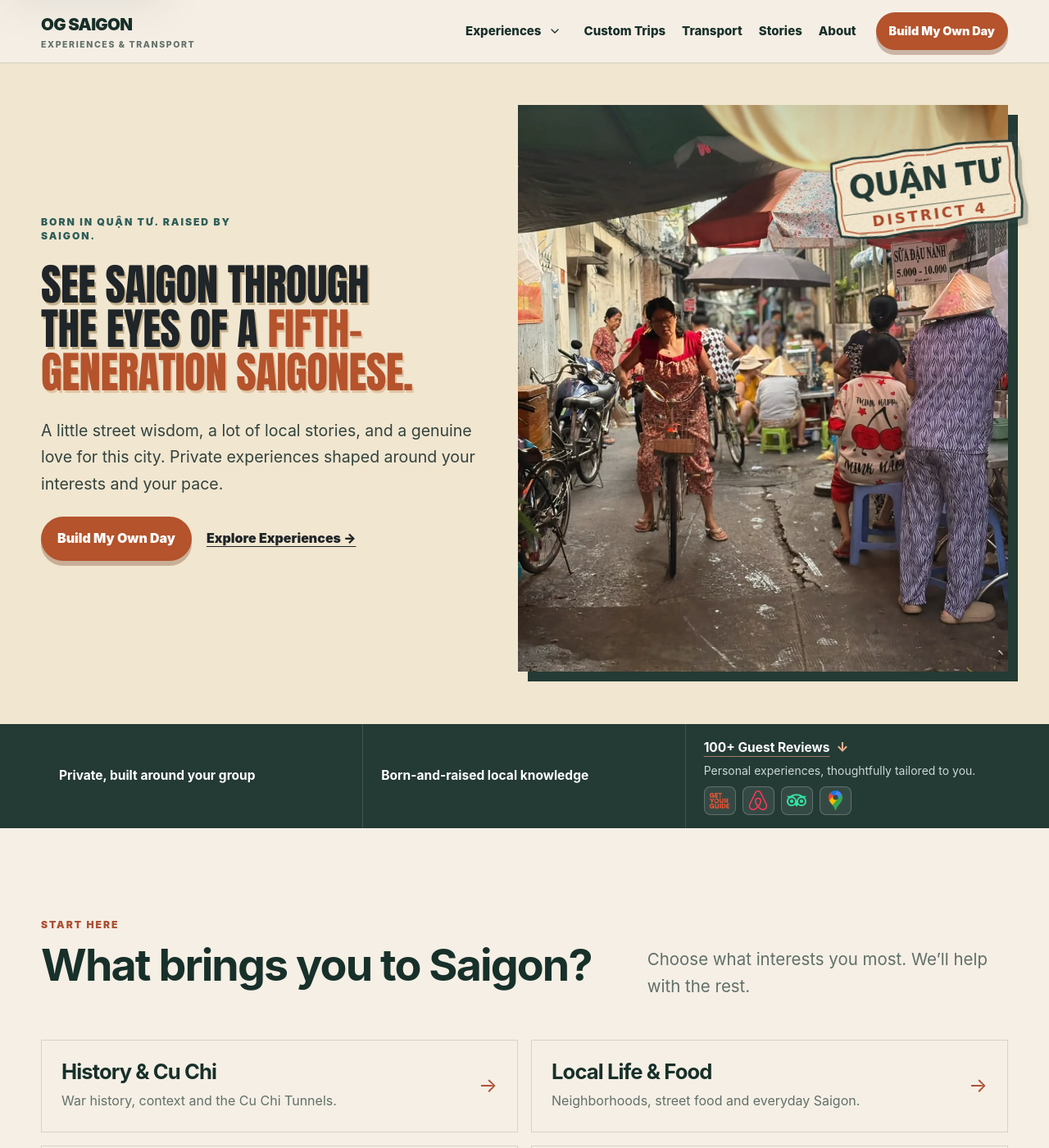
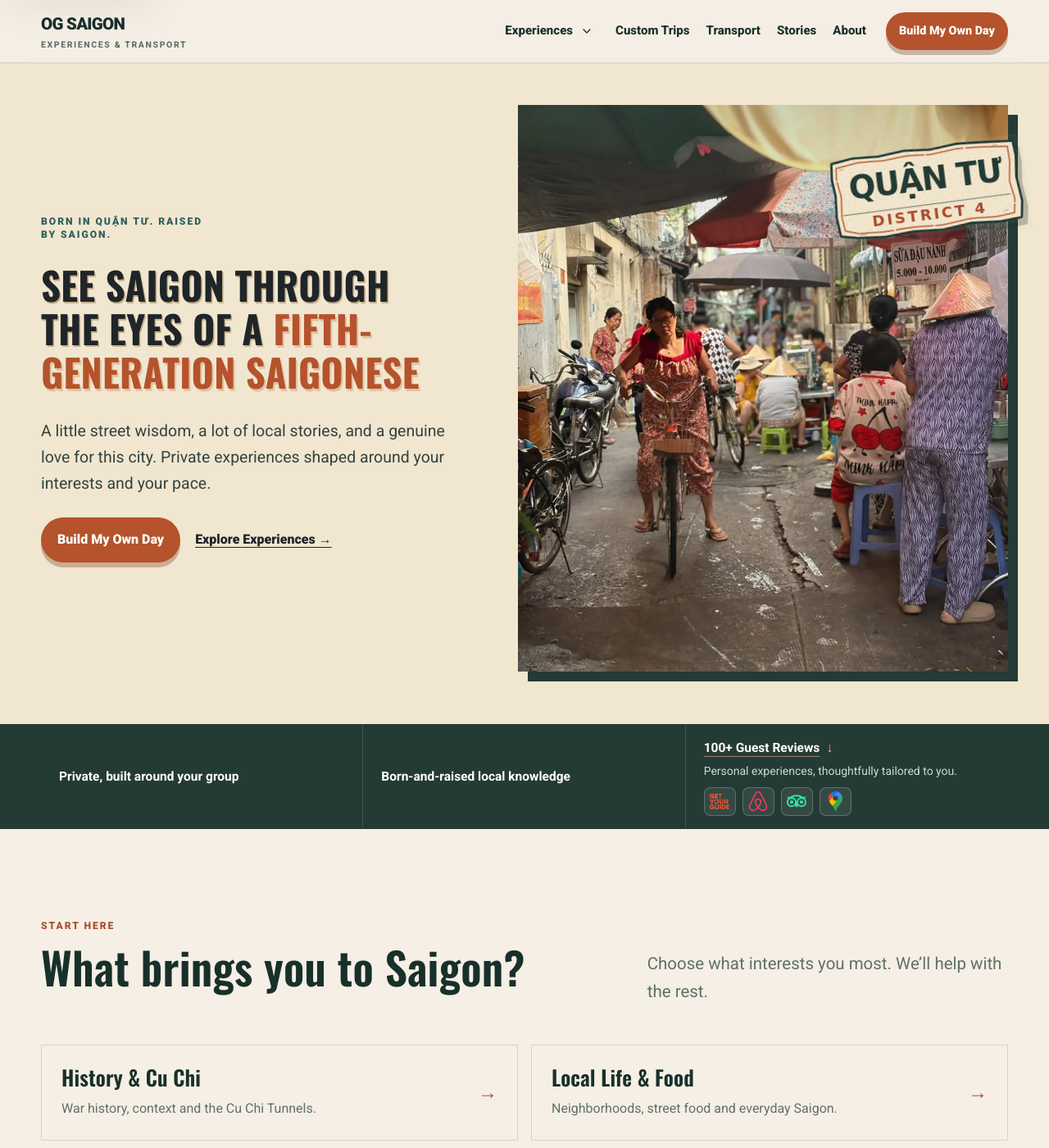
Before and after one commit to DSG2025/DSG2025.github.io, a Jekyll site: the page built from index.html, in a window 1280 px wide and 1400 px high. Shown: the whole window at 82% size. Built offline with Jekyll 4.4.1, drawn with Linux system fonts in a browser that asks for light colours.

Commit message:
V2 typography preview: Oswald headings, Roboto text, balanced tracking and spacing

```diff
--- a/assets/css/cu-chi-v2.css
+++ b/assets/css/cu-chi-v2.css
@@ -7,7 +7,7 @@
 .cu-chi-v2 a:focus-visible, .cu-chi-v2 summary:focus-visible{outline:3px solid #d68361;outline-offset:4px}
 .cu-chi-v2 img{display:block;width:100%;height:100%;object-fit:cover}
 .cu-chi-v2 h1, .cu-chi-v2 h2, .cu-chi-v2 h3, .cu-chi-v2 p{margin-top:0}
-.cu-chi-v2 h1, .cu-chi-v2 h2, .cu-chi-v2 h3{line-height:1.12;letter-spacing:-.035em}
+.cu-chi-v2 h1, .cu-chi-v2 h2, .cu-chi-v2 h3{line-height:1.17;letter-spacing:.005em}
 .cu-chi-v2 h1{font-size:clamp(2.3rem,4.5vw,4.1rem)}
 .cu-chi-v2 h2{font-size:clamp(1.85rem,3.3vw,2.8rem)}
 .cu-chi-v2 h3{font-size:1.18rem}
--- a/assets/css/custom-trip.css
+++ b/assets/css/custom-trip.css
@@ -377,7 +377,7 @@ body.custom-trip-page .form-fallback-note {
 
   body.custom-trip-page .custom-hero h1 {
     font-size: clamp(2.65rem, 12vw, 3.55rem);
-    line-height: 0.98;
+    line-height: 1.13;
   }
 
   body.custom-trip-page .custom-hero .lead {
--- a/assets/css/home-v2.css
+++ b/assets/css/home-v2.css
@@ -1012,10 +1012,10 @@ body.home-v2.og-v2-stage1 #home-hero .og-v2-origin {
  max-width:31ch;margin-bottom:24px
 }
 body.home-v2.og-v2-stage1 #home-hero .hero-intro h1 {
- color:var(--ink);font-family:"Barber Complete",Impact,"Arial Narrow",sans-serif;
- font-size:clamp(2.85rem,4.15vw,4.35rem);line-height:1.01;letter-spacing:-.01em;
- text-wrap:balance;text-transform:uppercase;max-width:560px;margin:0;
- text-shadow:2px 3px 0 #c4af89
+ color:var(--ink);font-family:var(--type-display-font-family);
+ font-size:clamp(2.7rem,3.65vw,4rem);line-height:1.13;letter-spacing:.005em;
+ text-wrap:balance;text-transform:uppercase;max-width:100%;margin:0;
+ padding-block:.05em;text-shadow:1.5px 2px 0 #c4af89
 }
 body.home-v2.og-v2-stage1 #home-hero .og-v2-h1-accent {
  color:var(--cta-bg);text-shadow:2px 3px 0 #e0c4a4
@@ -1066,7 +1066,7 @@ body.home-v2.og-v2-stage1 #home-hero .og-v2-stamp {
  body.home-v2.og-v2-stage1 #home-hero{padding:26px 0 42px}
  body.home-v2.og-v2-stage1 #home-hero .og-v2-origin{font-size:.82rem;margin-bottom:16px}
  body.home-v2.og-v2-stage1 #home-hero .hero-intro h1{
- font-size:clamp(2.05rem,8.5vw,3.05rem);line-height:1.02;overflow-wrap:normal
+ font-size:clamp(2rem,7.8vw,2.75rem);line-height:1.14;letter-spacing:.008em;overflow-wrap:break-word
  }
  body.home-v2.og-v2-stage1 #home-hero .hero-lead{font-size:1.06rem;margin-top:10px}
  body.home-v2.og-v2-stage1 #home-hero .hero-media{margin-top:14px}
--- a/assets/css/style.css
+++ b/assets/css/style.css
@@ -1,4 +1,6 @@
 /* OG Saigon V3 */
+/* V2 typography preview. Google Fonts with local fallbacks; no private font assets. */
+@import url("https://fonts.googleapis.com/css2?family=Oswald:wght@500;600;700&family=Roboto:wght@400;500;600;700;800;900&display=swap");
 
 :root {
   --ink: #18302a;
@@ -22,8 +24,9 @@
   --shadow: 0 18px 55px rgba(24, 48, 42, 0.10);
   --radius: 24px;
   --max: 1180px;
-  /* OG Saigon Typography Foundation V1: semantic, shared text roles. */
-  --type-font-family: Inter, ui-sans-serif, system-ui, -apple-system, BlinkMacSystemFont, "Segoe UI", sans-serif;
+  /* Typography Foundation V2: one display font + one readable body/UI font. */
+  --type-font-family: "Roboto", "Segoe UI", Arial, sans-serif;
+  --type-display-font-family: "Oswald", "Arial Narrow", Impact, sans-serif;
   --type-body: 1rem;
   --type-support: 1rem;
   --type-reading: 1.125rem;
@@ -52,7 +55,7 @@ body {
   color: var(--ink);
   font-family: var(--type-font-family);
   font-size: var(--type-body);
-  line-height: 1.62;
+  line-height: 1.68;
   -webkit-font-smoothing: antialiased;
 }
 
@@ -109,14 +112,19 @@ button, input, select, textarea {
   color: #efb18e;
 }
 
+/* All pages share the same heading family; individual page size scales stay intact. */
 h1, h2, h3 {
-  line-height: 1.08;
-  margin: 0 0 14px;
-  letter-spacing: -0.035em;
+  font-family: var(--type-display-font-family);
+  line-height: 1.14;
+  margin: 0 0 16px;
+  letter-spacing: 0.005em;
+  font-weight: 600;
+  overflow-wrap: break-word;
 }
 
 h1 {
   font-size: var(--type-h1);
+  font-weight: 700;
 }
 
 h2 {
--- a/assets/css/transport-v2.css
+++ b/assets/css/transport-v2.css
@@ -1,6 +1,6 @@
 /* OG Saigon Transport V2. Page-scoped layout on top of Typography Foundation V1. */
 .transport-v2{color:var(--ink);font-family:var(--type-font-family)}
-.transport-v2 h1,.transport-v2 h2,.transport-v2 h3{line-height:1.17;letter-spacing:-.028em}
+.transport-v2 h1,.transport-v2 h2,.transport-v2 h3{line-height:1.19;letter-spacing:.005em}
 .transport-v2 h1{font-size:clamp(2.4rem,4.4vw,3.75rem)}
 .transport-v2 h2{font-size:clamp(1.85rem,3.2vw,2.6rem)}
 .transport-v2 h3{font-size:clamp(1.17rem,1.8vw,1.38rem)}
--- a/index.html
+++ b/index.html
@@ -80,7 +80,7 @@ layout: null
 <div class="wrap hero-grid">
 <div class="hero-intro">
 <div class="eyebrow og-v2-origin">Born in Quận Tư. Raised by Saigon.</div>
-<h1>See Saigon through the eyes of a <span class="og-v2-h1-accent">fifth-generation Saigonese.</span></h1>
+<h1>See Saigon through the eyes of a <span class="og-v2-h1-accent">fifth-generation Saigonese</span></h1>
 </div>
 <div class="hero-media">
 <picture class="hero-picture">
```
